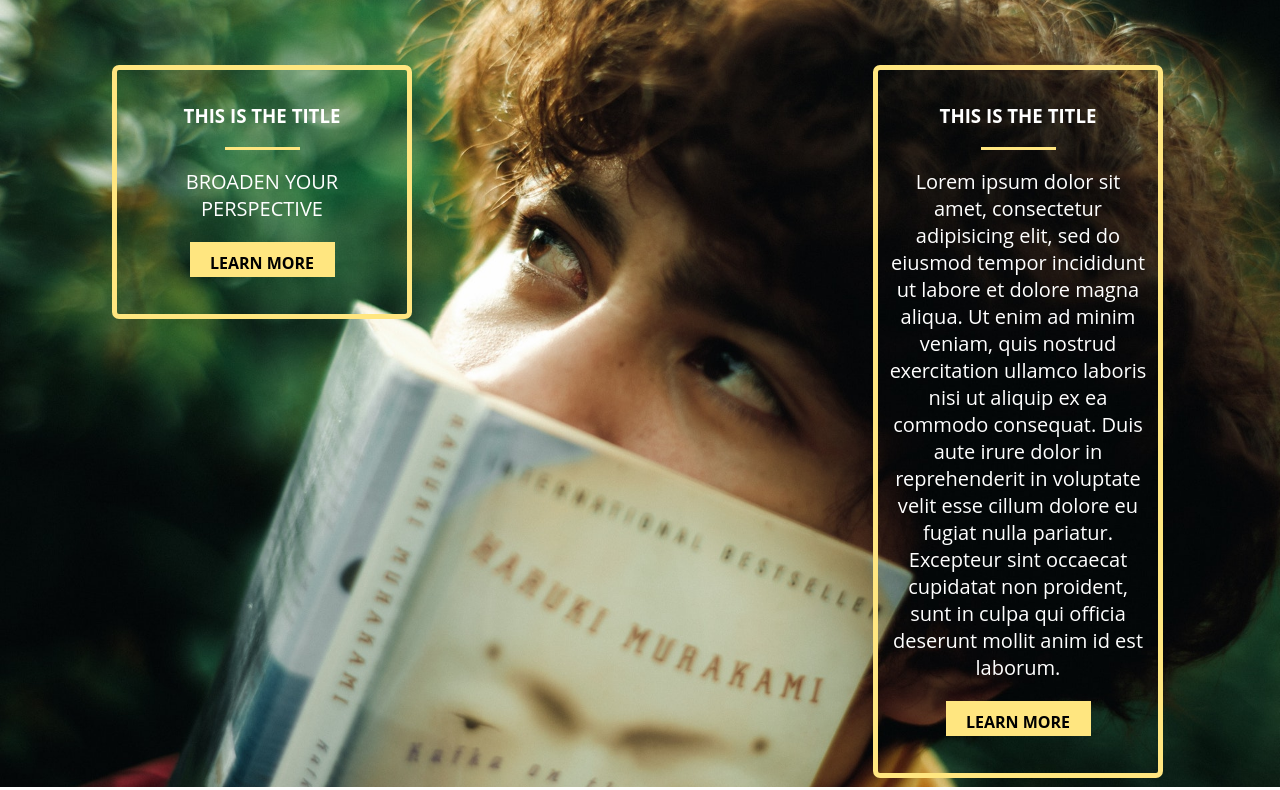
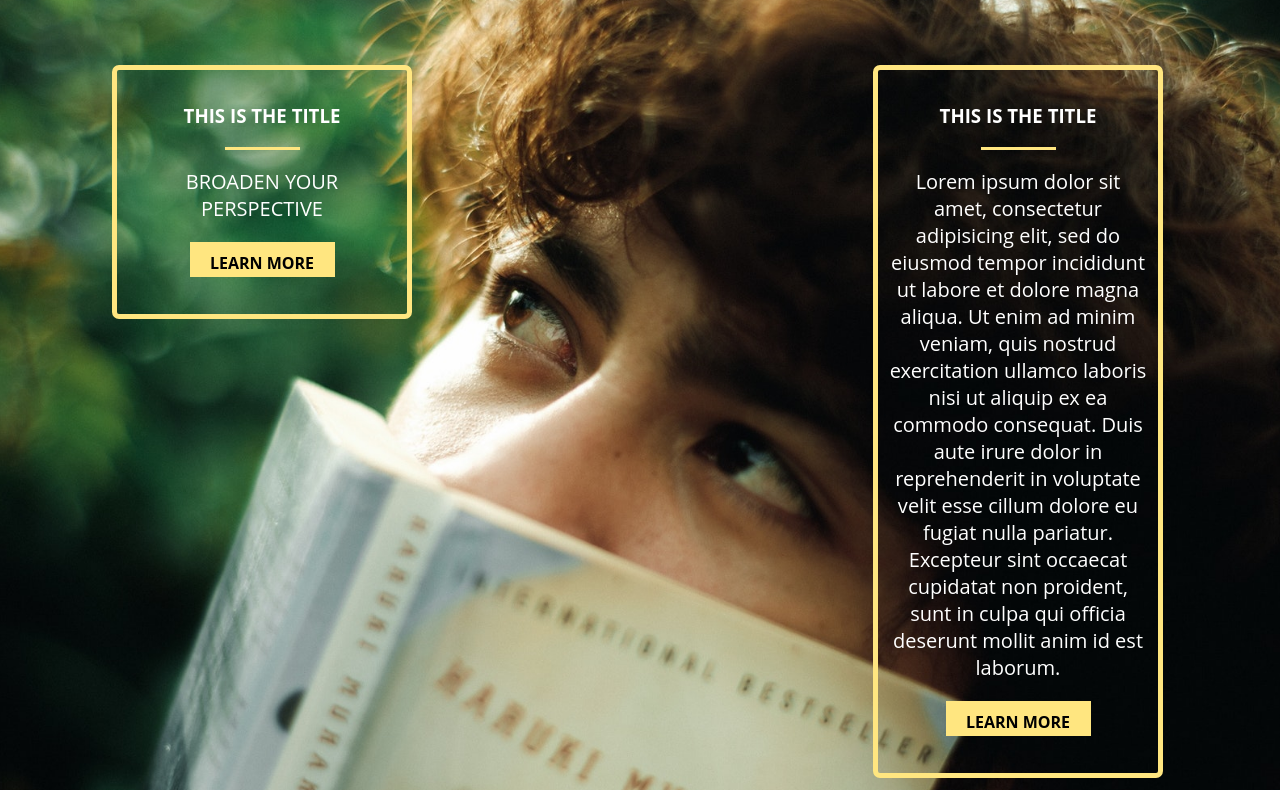
Before and after one commit to selamtse/Project2, a plain HTML site: page index.html in a window 1280 px wide. Shown: the part 101-891 px from the top of the page. Drawn offline with Linux system fonts and the light colour scheme.

Commit message:
Update styles.css

```diff
--- a/styles.css
+++ b/styles.css
@@ -57,7 +57,7 @@ li a:hover {
 
 
 .content-img-background {
-    height: 812px;
+    height: 1000px;
     width: auto;
     background-size: cover;
     background-position: center;
```
